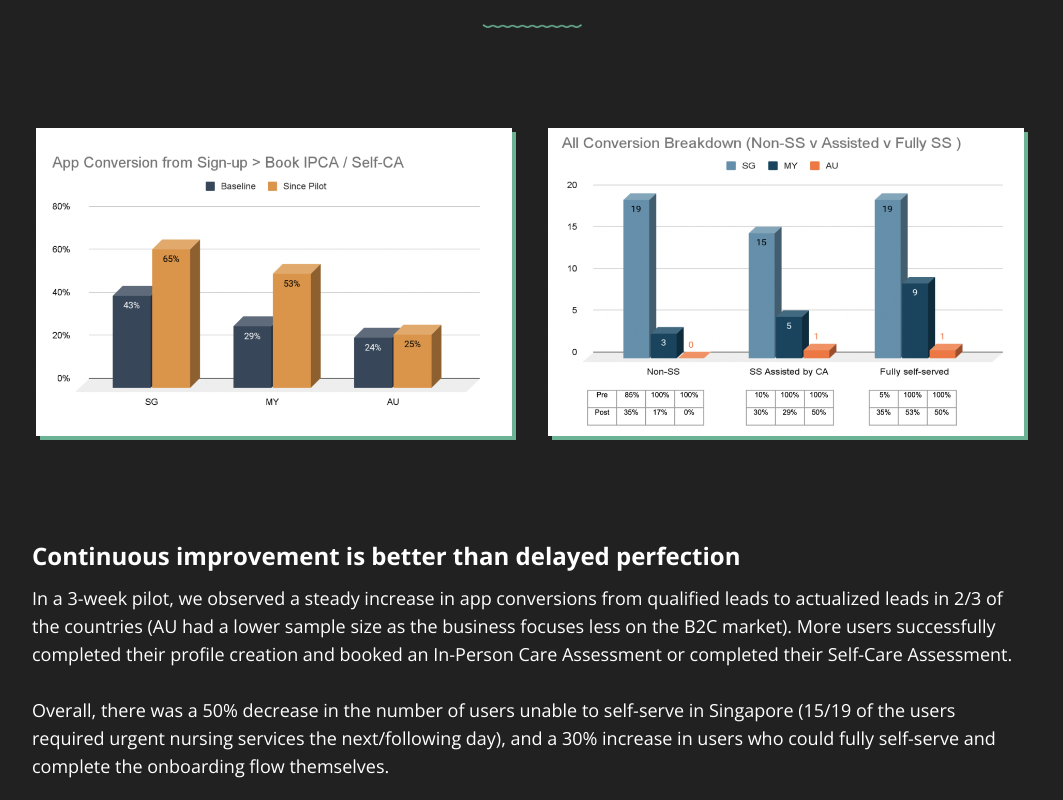
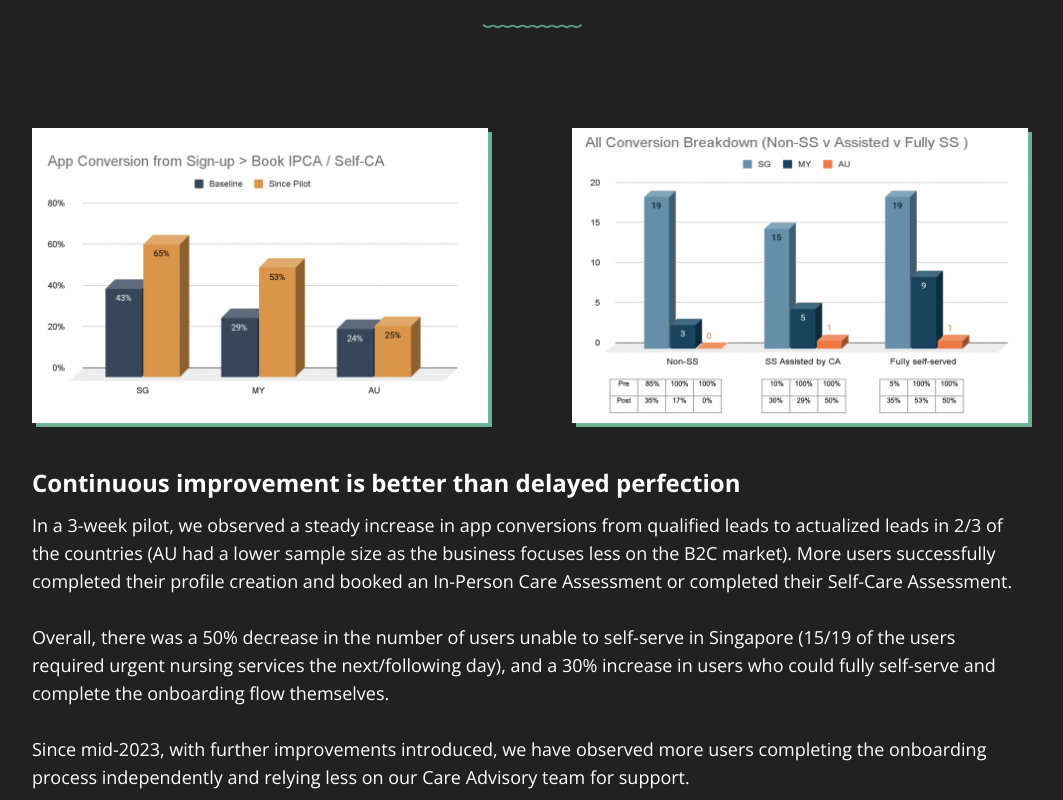
Before and after one commit to sabun123/darren-portfolio, a Next.js app: page /homage in a window 1280 px wide. Shown: the part 6880-7680 px from the top of the page, without its empty margins (108-1171 px from the left). Built offline with nearby package versions, Linux system fonts and the light colour scheme.

Commit message:
✨ update homage page

```diff
--- a/app/homage/page.tsx
+++ b/app/homage/page.tsx
@@ -176,10 +176,10 @@ export default function HomagePage() {
     };
 
     const renderContinuousImprovement = () => {
-        return <>
-        <div className='flex flex-row gap-8'>
-        <Image src={`${assetPrefix}/images/Homage/Homage_Chart diagram 1.png`} alt="diagram 1" width={0} height={0} className='w-[480px] h-auto'/>
-        <Image src={`${assetPrefix}/images/Homage/Homage_Chart diagram 2.png`} alt="diagram 2" width={0} height={0} className='w-[480px] h-auto'/>
+        return <div className='flex flex-col gap-10 items-center'>
+        <div className='flex flex-row w-full justify-between'>
+        <Image src={`${assetPrefix}/images/Homage/Homage_Chart diagram 1.png`} alt="diagram 1" width={0} height={0} className='w-1/2 max-w-[460px] h-auto'/>
+        <Image src={`${assetPrefix}/images/Homage/Homage_Chart diagram 2.png`} alt="diagram 2" width={0} height={0} className='w-1/2 max-w-[460px] h-auto'/>
         </div>
 <TextSection
             title={'Continuous improvement is better than delayed perfection'}
@@ -192,7 +192,7 @@ export default function HomagePage() {
                 </>}
         />
         {GreenLine('w-28')}
-        </>
+        </div>
     };
 
     return (
```
